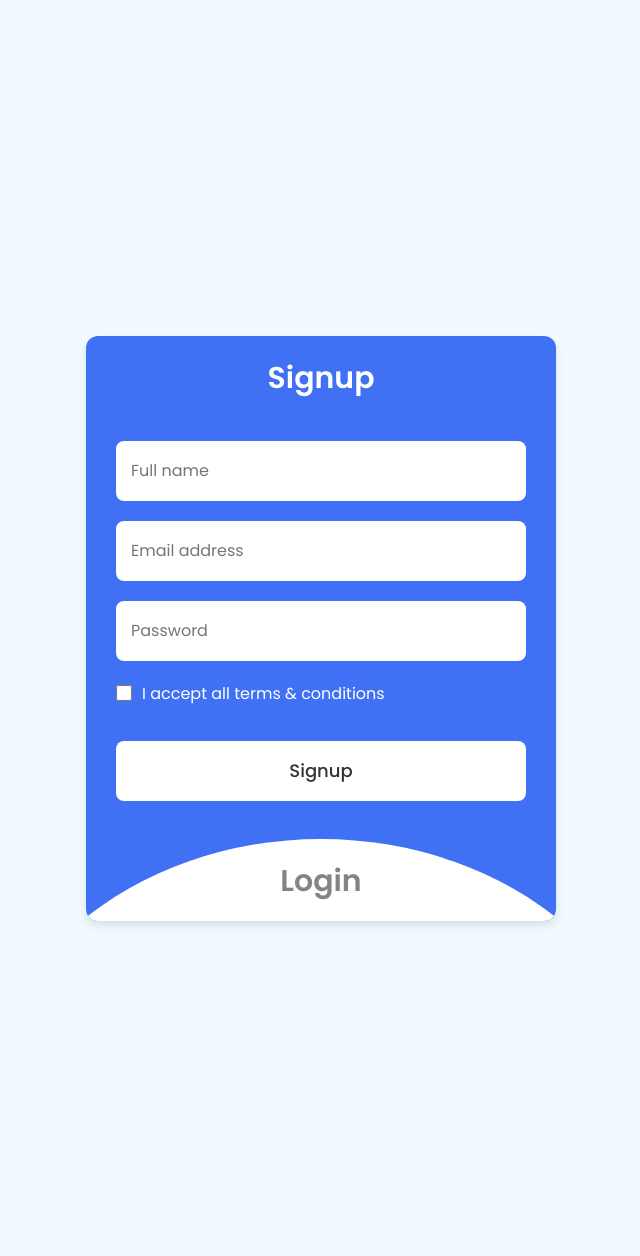
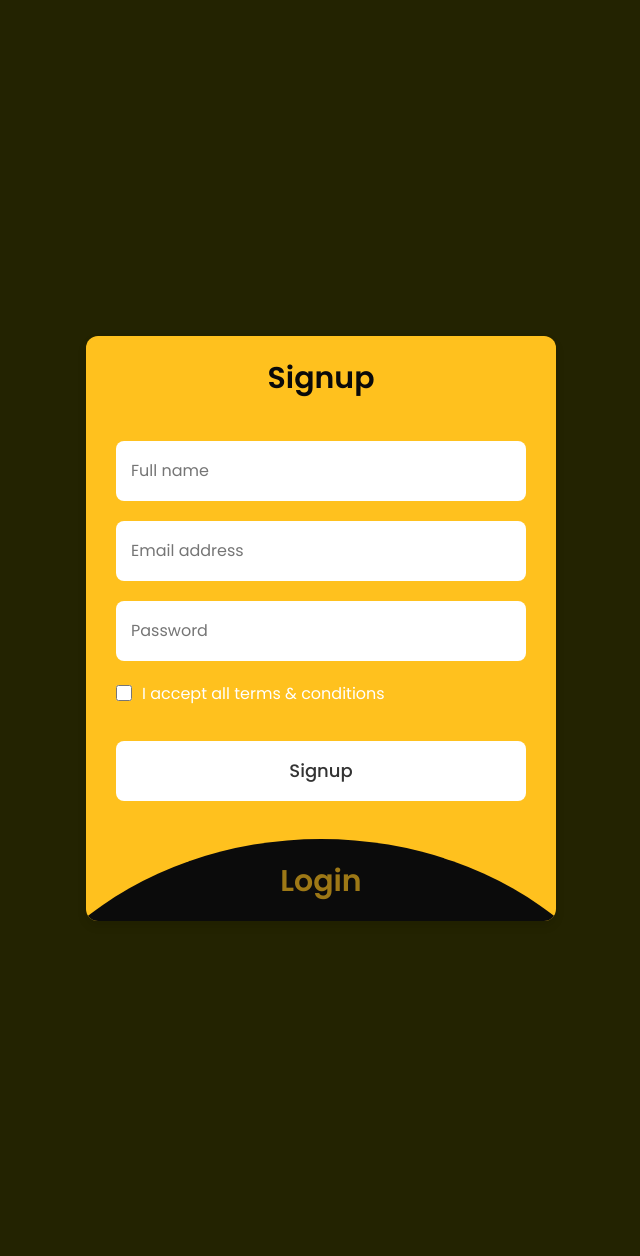
Before and after one commit to riyaahh/rescueHub, a Django app: page /login in a window 1280 px wide. Shown: the whole page, without its empty margins (319-959 px from the left). Run offline with Django 4.2, Linux system fonts and the light colour scheme.

Commit message:
formatted login page

```diff
--- a/RescueHub/static/css/login.css
+++ b/RescueHub/static/css/login.css
@@ -12,7 +12,7 @@ body {
   display: flex;
   align-items: center;
   justify-content: center;
-  background: #f0faff;
+  background: #232301;
 }
 .wrapper {
   position: relative;
@@ -22,7 +22,7 @@ body {
   padding: 20px
     30px
     120px;
-  background: #4070f4;
+  background: #ffc11e;
   box-shadow: 0
     5px
     10px
@@ -49,7 +49,7 @@ body {
     140px;
   border-radius: 50%;
   height: 100%;
-  background: #fff;
+  background: #0b0b0b;
   transition: all
     0.6s
     ease;
@@ -65,13 +65,13 @@ body {
   header {
   font-size: 30px;
   text-align: center;
-  color: #fff;
+  color: #0a0a0a;
   font-weight: 600;
   cursor: pointer;
 }
 .form.login
   header {
-  color: #333;
+  color: #ffc11e;
   opacity: 0.6;
 }
 .wrapper.active
@@ -136,8 +136,9 @@ form
   color: #fff;
 }
 form a {
-  color: #333;
+  color: #ffc11e;
   text-decoration: none;
+  opacity: 50%;
 }
 form
   a:hover {
@@ -153,7 +154,7 @@ form
 }
 .form.login
   input[type="submit"] {
-  background: #4070f4;
+  background: #ffc11e;
   color: #fff;
   border: none;
 }
```
